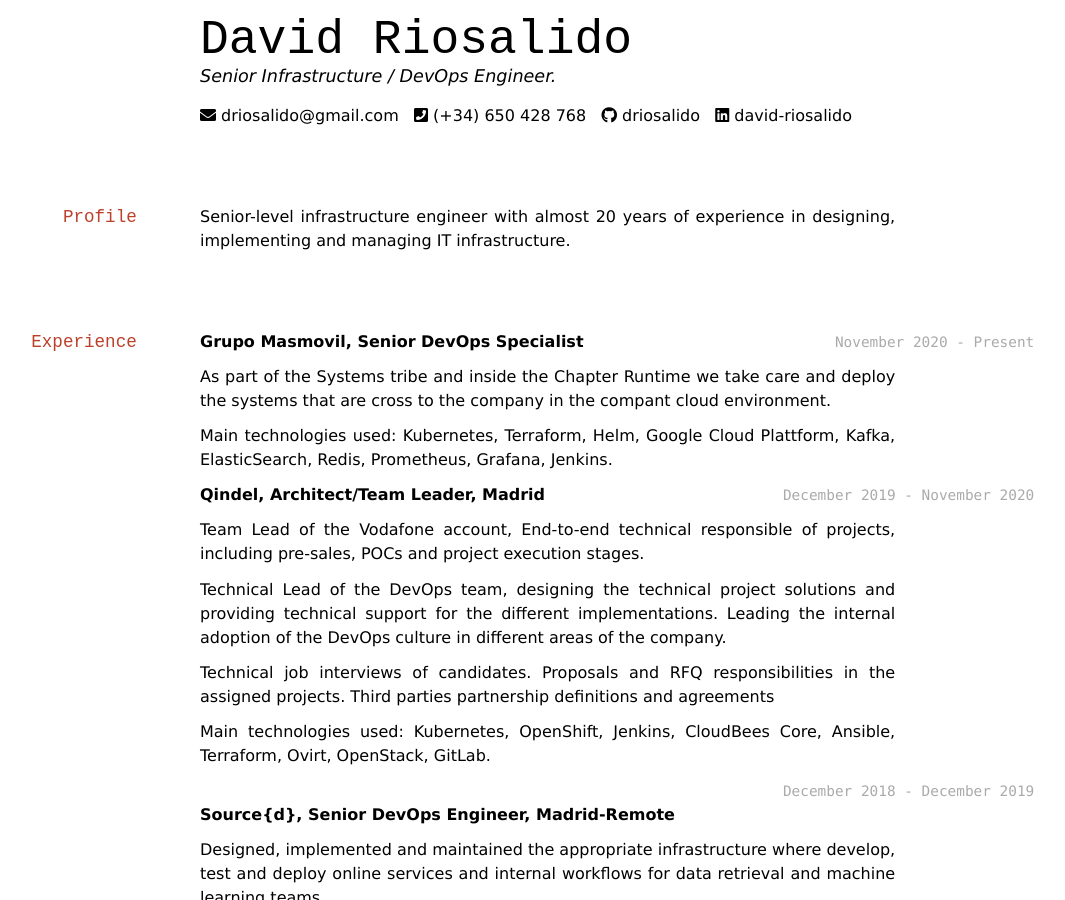
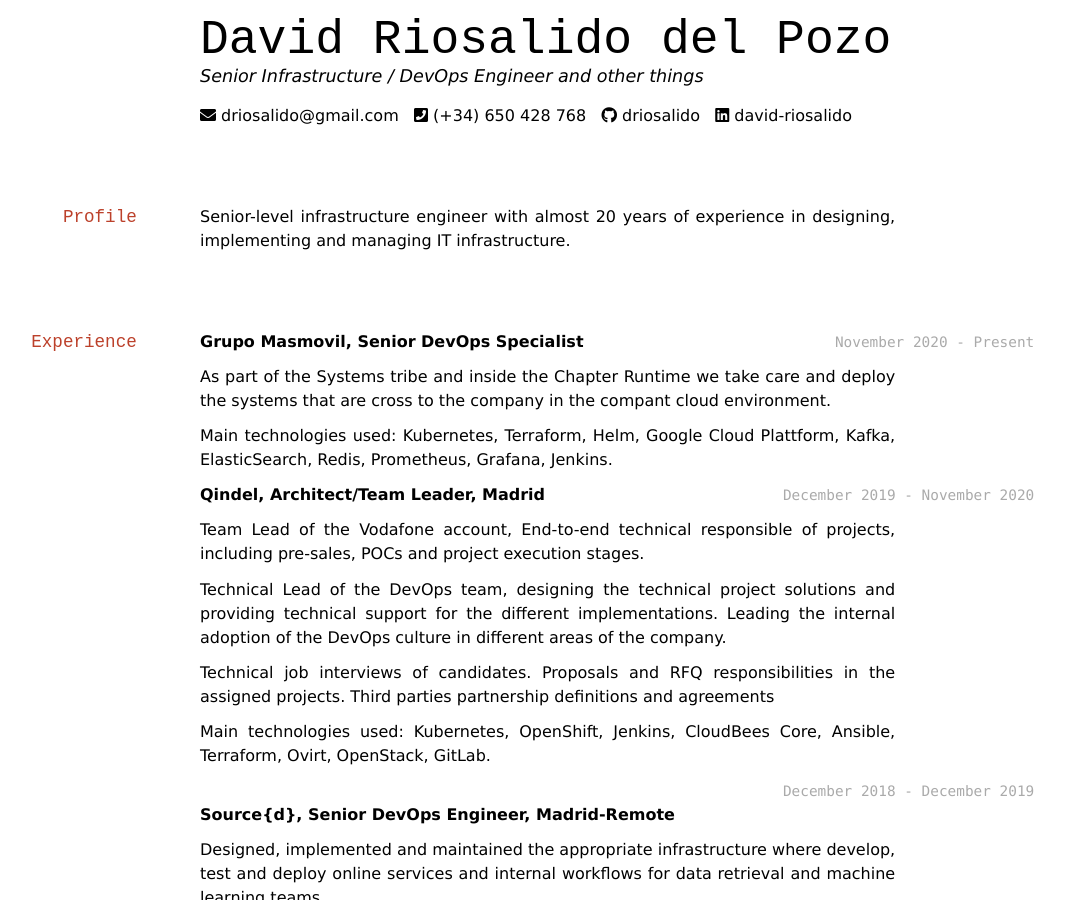
Before and after one commit to elipapa/markdown-cv, a Jekyll site: the page built from index.md, in a window 1280 px wide and 900 px high. Shown: the whole window, without its empty margins (132-1197 px from the left). Built offline with Jekyll 4.4.1, drawn with Linux system fonts in a browser that asks for light colours; nearby versions of some CDN libraries.

Commit message:
Cambios basicoCambios basicoss

```diff
--- a/index.md
+++ b/index.md
@@ -3,9 +3,9 @@
 title: David Riosalido's CV
 ---
 
-# David Riosalido
+# David Riosalido del Pozo
 
-Senior Infrastructure / DevOps Engineer.
+Senior Infrastructure / DevOps Engineer and other things
 
 <div id="webaddress">
   <a href="mailto:driosalido@gmail.com"><i class="fas fa-envelope"></i> driosalido@gmail.com</a> &nbsp;
```
